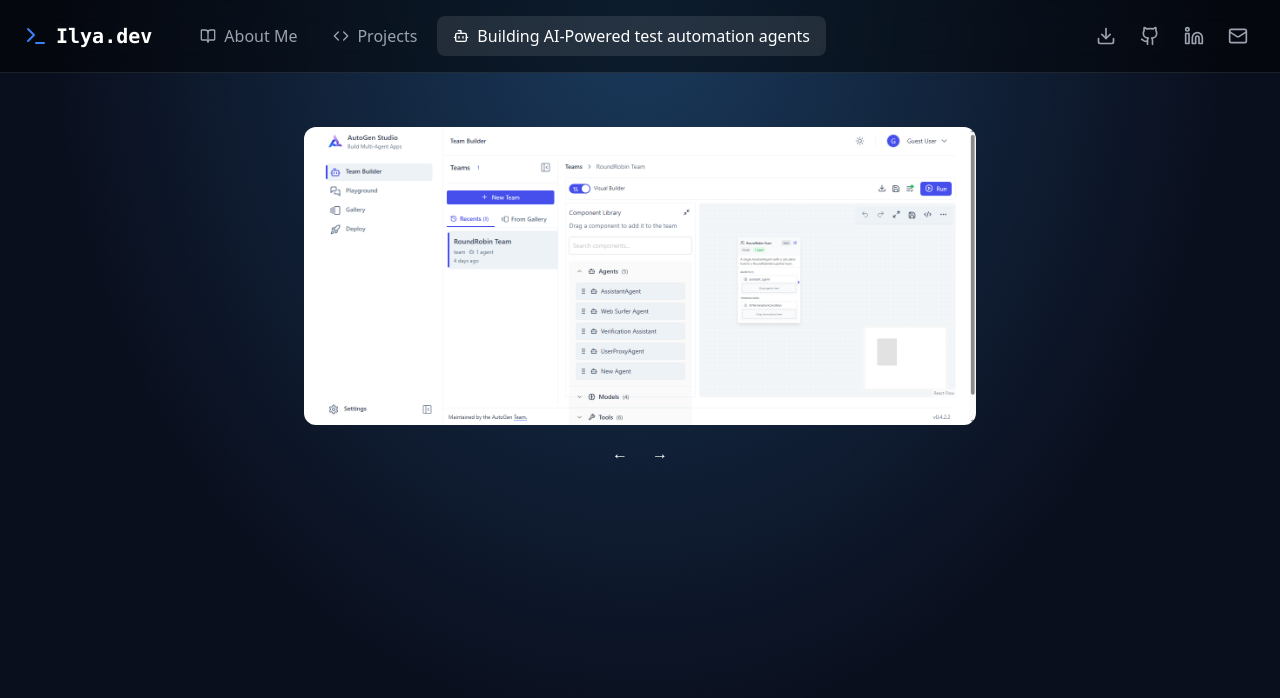
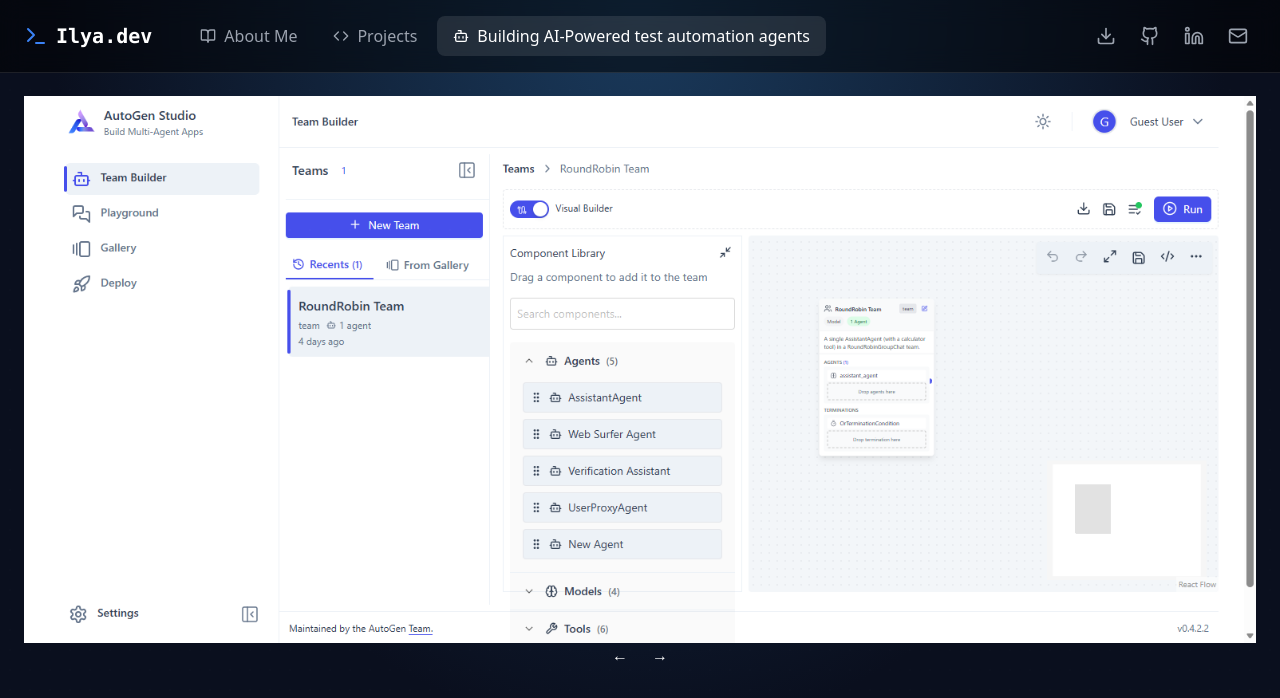
Before and after one commit to ilyar88/ai-portfolio, a React (Vite) app in the folder frontend/: page /blog in a window 1280 px wide. Shown: the top 698 px of the page. Built offline with nearby package versions, Linux system fonts and the light colour scheme; no server answers.

Commit message:
Update index.jsx file.

```diff
--- a/frontend/src/components/sections/Blog/index.jsx
+++ b/frontend/src/components/sections/Blog/index.jsx
@@ -14,7 +14,7 @@ export const BlogSection = () => {
       exit={{ opacity: 0 }}
       className="flex flex-col items-center justify-center min-h-[50vh]"
     >
-      <img src={images[index]} alt="Blog" className="max-w-2xl w-full rounded-xl mb-4" />
+      <img src={images[index]} alt="Blog"/>
       <div className="flex gap-6">
         <button onClick={() => setIndex((index - 1 + images.length) % images.length)}>←</button>
         <button onClick={() => setIndex((index + 1) % images.length)}>→</button>
```
